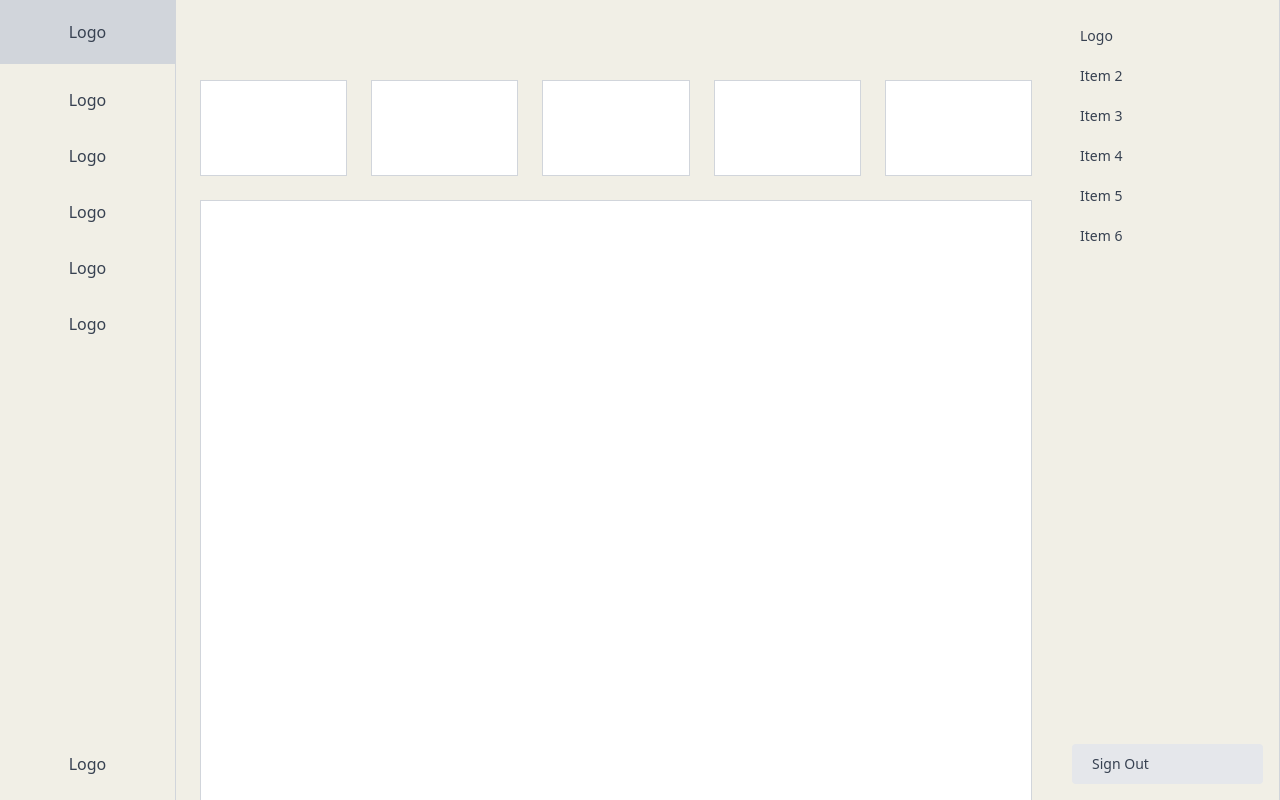
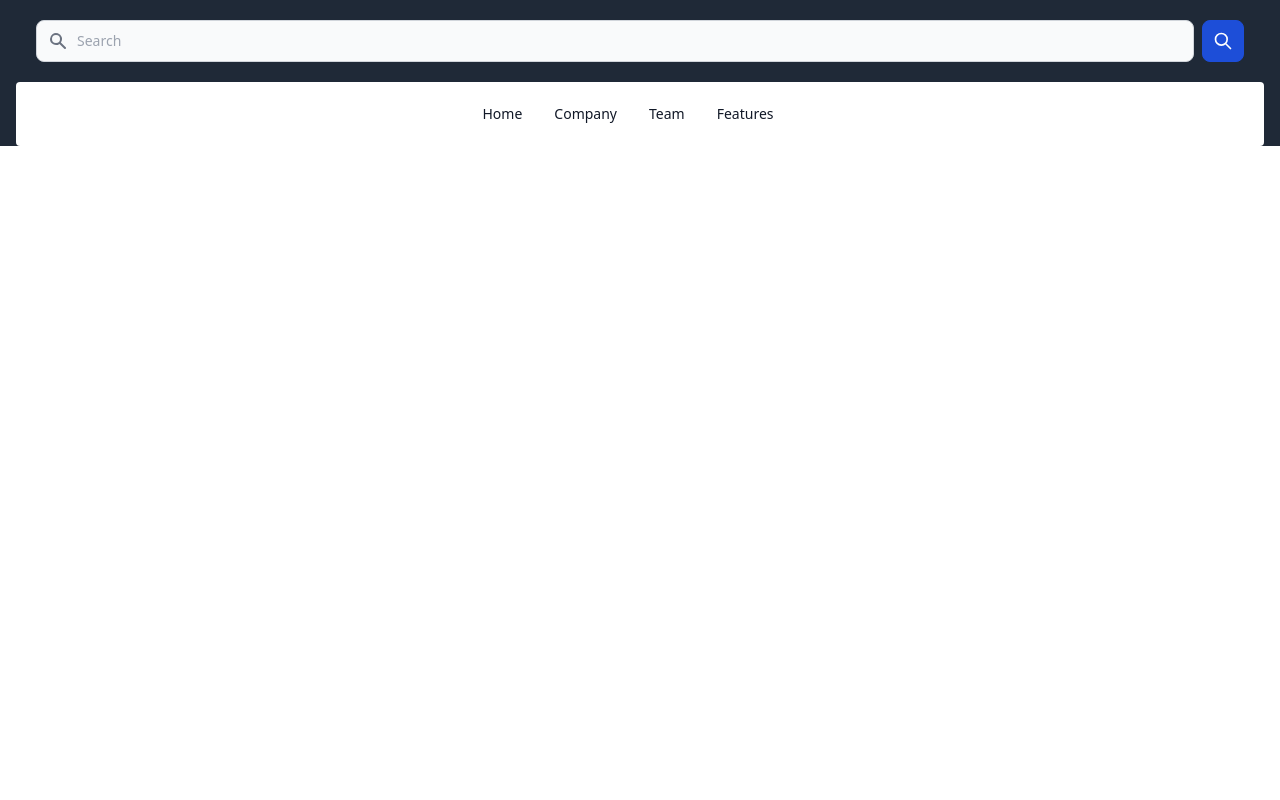
Before and after one commit to sharnee/beautibodega-v0, a React (Create React App) app in the folder frontEnd/: page / in a window 1280 px wide. Built offline with nearby package versions, Linux system fonts and the light colour scheme; a web font is replaced by a local one.

Commit message:
header layout done

```diff
--- a/frontEnd/src/App.tsx
+++ b/frontEnd/src/App.tsx
@@ -1,11 +1,11 @@
 // import Login from './components/Login'
-import Admin from './components/Admin';
+
 
 
 function App() {
   return (
     <div>
-      <Admin />
+
 
     </div>
   );
--- /dev/null
+++ b/frontEnd/src/components/layout/BasicLayout.tsx
@@ -0,0 +1,21 @@
+import React from 'react'
+import SeachHeader from './SeachHeader';
+import SubHeader from './SubHeader';
+
+const BasicLayout = (props: any) => {
+  return (
+    <div className=' px-4 bg-gray-800'>
+
+        <div className='container mx-auto'>
+
+            <SeachHeader/>
+            <SubHeader/>
+            {props.children}
+
+        </div>
+
+    </div>
+  )
+}
+
+export default BasicLayout
--- /dev/null
+++ b/frontEnd/src/components/layout/SeachHeader.tsx
@@ -0,0 +1,23 @@
+import React from 'react'
+
+const SeachHeader = () => {
+  return (
+    <div className='p-5 '>
+        <form className="flex items-center">
+            <label className="sr-only">Search</label>
+            <div className="relative w-full">
+                <div className="flex absolute inset-y-0 left-0 items-center pl-3 pointer-events-none">
+                    <svg aria-hidden="true" className="w-5 h-5 text-gray-500 dark:text-gray-400" fill="currentColor" viewBox="0 0 20 20" xmlns="http://www.w3.org/2000/svg"><path fill-rule="evenodd" d="M8 4a4 4 0 100 8 4 4 0 000-8zM2 8a6 6 0 1110.89 3.476l4.817 4.817a1 1 0 01-1.414 1.414l-4.816-4.816A6 6 0 012 8z" clip-rule="evenodd"></path></svg>
+                </div>
+                <input type="text" id="simple-search" className="bg-gray-50 border border-gray-300 text-gray-900 text-sm rounded-lg focus:ring-blue-500 focus:border-blue-500 block w-full pl-10 p-2.5  dark:bg-gray-700 dark:border-gray-600 dark:placeholder-gray-400 dark:text-white dark:focus:ring-blue-500 dark:focus:border-blue-500" placeholder="Search" required/>
+            </div>
+            <button type="submit" className="p-2.5 ml-2 text-sm font-medium text-white bg-blue-700 rounded-lg border border-blue-700 hover:bg-blue-800 focus:ring-4 focus:outline-none focus:ring-blue-300 dark:bg-blue-600 dark:hover:bg-blue-700 dark:focus:ring-blue-800">
+                <svg className="w-5 h-5" fill="none" stroke="currentColor" viewBox="0 0 24 24" xmlns="http://www.w3.org/2000/svg"><path stroke-linecap="round" stroke-linejoin="round" stroke-width="2" d="M21 21l-6-6m2-5a7 7 0 11-14 0 7 7 0 0114 0z"></path></svg>
+                <span className="sr-only">Search</span>
+            </button>
+        </form>
+    </div>
+  )
+}
+
+export default SeachHeader
--- /dev/null
+++ b/frontEnd/src/components/layout/SubHeader.tsx
@@ -0,0 +1,32 @@
+import React from 'react'
+
+const SubHeader = () => {
+  return (
+    <div className=''>
+
+        <nav className="bg-white border-gray-200 px-2 sm:px-4 py-2.5 rounded dark:bg-gray-900">
+            <div className="py-3 px-4 mx-auto max-w-screen-xl md:px-6">
+                <div className="flex justify-around">
+                    <ul className="flex flex-row mt-0 mr-6 space-x-8 text-sm font-medium">
+                        <li>
+                            <a href="#" className="text-gray-900 dark:text-white hover:underline" aria-current="page">Home</a>
+                        </li>
+                        <li>
+                            <a href="#" className="text-gray-900 dark:text-white hover:underline">Company</a>
+                        </li>
+                        <li>
+                            <a href="#" className="text-gray-900 dark:text-white hover:underline">Team</a>
+                        </li>
+                        <li>
+                            <a href="#" className="text-gray-900 dark:text-white hover:underline">Features</a>
+                        </li>
+                    </ul>
+                </div>
+            </div>
+        </nav>
+
+    </div>
+  )
+}
+
+export default SubHeader
--- a/frontEnd/src/index.tsx
+++ b/frontEnd/src/index.tsx
@@ -12,9 +12,11 @@
 
 // import BaseLayout from './components/layout/BaseLayout';
 import App from './App';
+import BL from './components/layout/BasicLayout';
 import Upload from './components/test/uploadImage';
 import Login from './components/Login';
 import SignUp from './components/SignUp';
+import Admin from './components/Admin';
 
 
 // const store = configureStore({
@@ -39,10 +41,11 @@
           {/* <BaseLayout> */}
             <Routes>
 
-              <Route path="/" element={<App />}/>
+              <Route path="/" element={<BL><App /></BL>}/>
               <Route path="/login" element={<Login />}/>
+              <Route path="/signup" element={<SignUp />}/>
               <Route path="/upload" element={<Upload />}/>
-              <Route path="/signup" element={<SignUp />}/>
+              <Route path="/admin" element={<Admin />}/>
 
             </Routes>
           {/* </BaseLayout> */}
```
